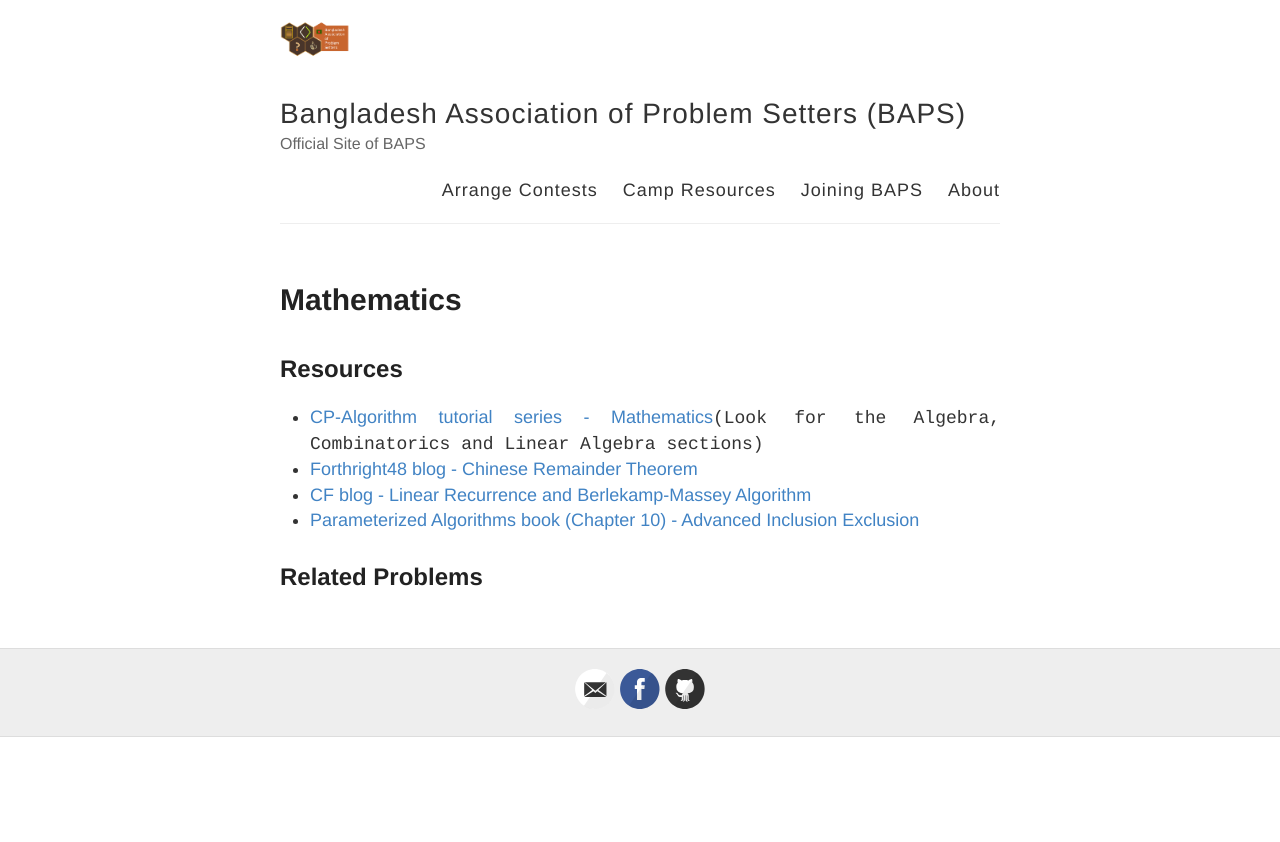
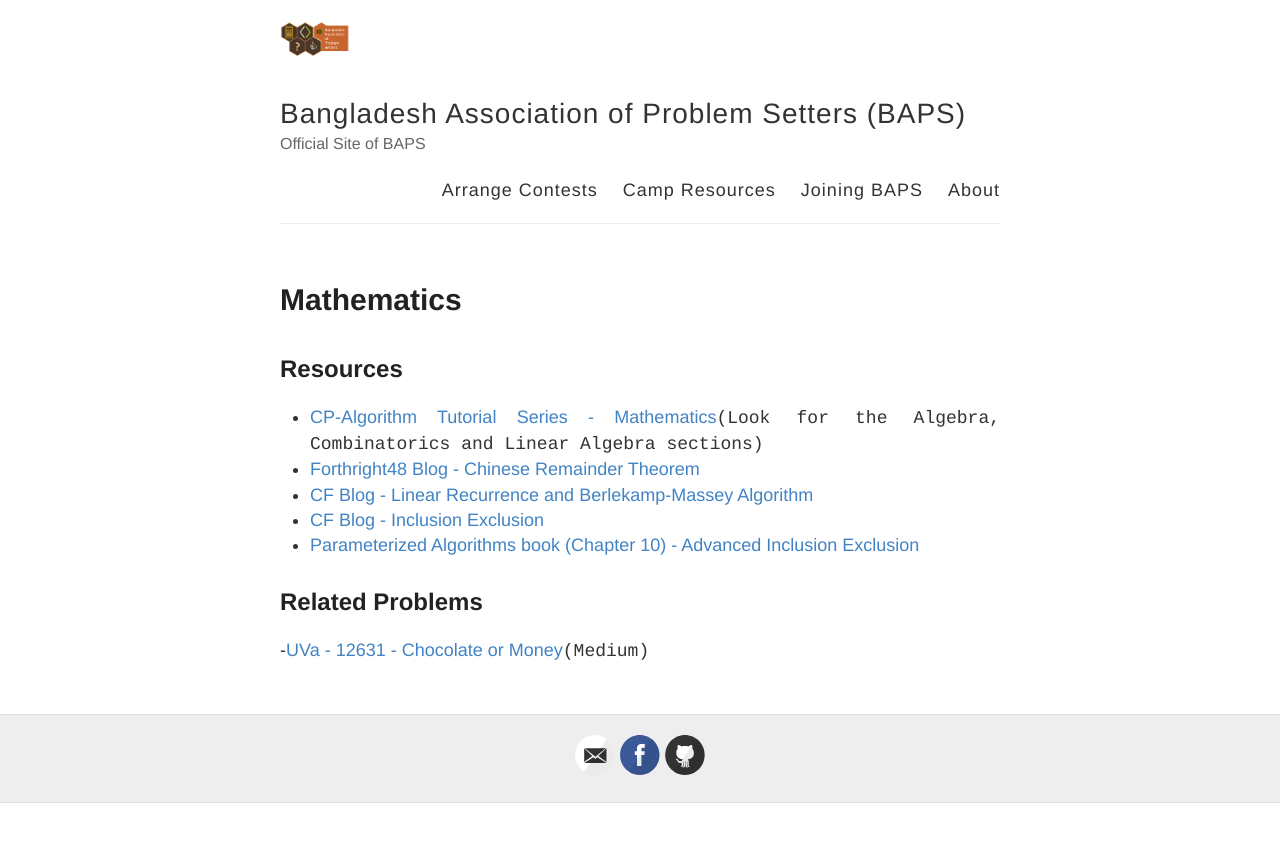
Before and after one commit to baps-bgd/baps-bgd.github.io, a Jekyll site: the page built from _posts/2020-11-4-mathematics.md, in a window 1280 px wide. Shown: the top 842 px of the page. Built offline with Jekyll 4.4.1, drawn with Linux system fonts in a browser that asks for light colours.

Commit message:
Update 2020-11-4-mathematics.md

```diff
--- a/_posts/2020-11-4-mathematics.md
+++ b/_posts/2020-11-4-mathematics.md
@@ -6,13 +6,17 @@ published: true
 
 ## Resources
 
-- [CP-Algorithm tutorial series - Mathematics](https://cp-algorithms.com/){:target="\_blank"}`(Look for the Algebra, Combinatorics and Linear Algebra sections)`
-- [Forthright48 blog - Chinese Remainder Theorem](https://forthright48.com/chinese-remainder-theorem-part-1-coprime-moduli/){:target="\_blank"}
-- [CF blog - Linear Recurrence and Berlekamp-Massey Algorithm](https://codeforces.com/blog/entry/61306){:target="\_blank"}
+- [CP-Algorithm Tutorial Series - Mathematics](https://cp-algorithms.com/){:target="\_blank"}`(Look for the Algebra, Combinatorics and Linear Algebra sections)`
+- [Forthright48 Blog - Chinese Remainder Theorem](https://forthright48.com/chinese-remainder-theorem-part-1-coprime-moduli/){:target="\_blank"}
+- [CF Blog - Linear Recurrence and Berlekamp-Massey Algorithm](https://codeforces.com/blog/entry/61306){:target="\_blank"}
+- [CF Blog - Inclusion Exclusion](https://codeforces.com/blog/entry/64625){:target="\_blank"}
 - [Parameterized Algorithms book (Chapter 10) - Advanced Inclusion Exclusion](https://www.mimuw.edu.pl/~malcin/book/parameterized-algorithms.pdf){:target="\_blank"}
- [](){:target="\_blank"}
  [](){:target="\_blank"}
 
 ## Related Problems
 
+ -[UVa - 12631 - Chocolate or Money](https://onlinejudge.org/external/126/12631.pdf){:target="\_blank"}`(Medium)`
  [](){:target="\_blank"}
+ [](){:target="\_blank"}
+ [](){:target="\_blank"}
+ [](){:target="\_blank"}
```
